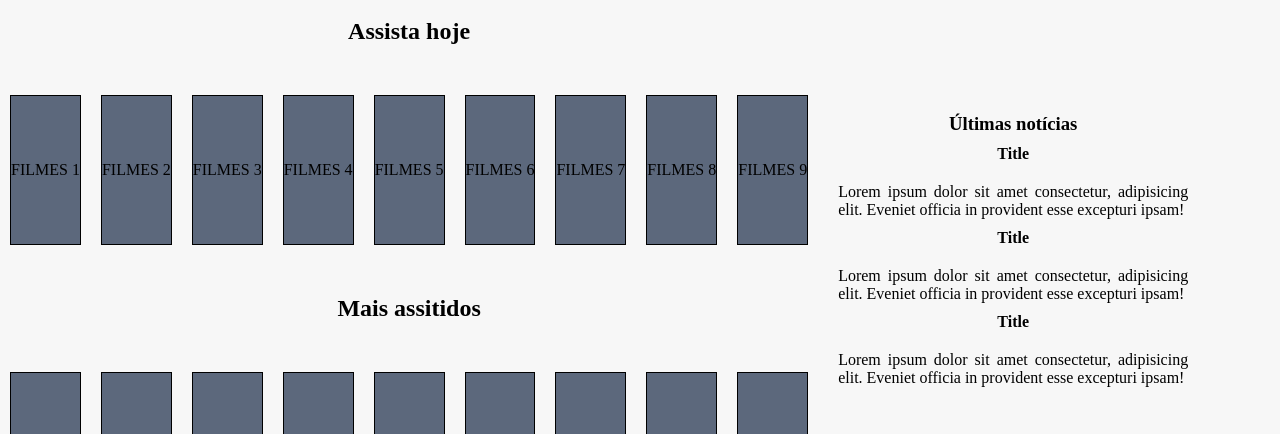
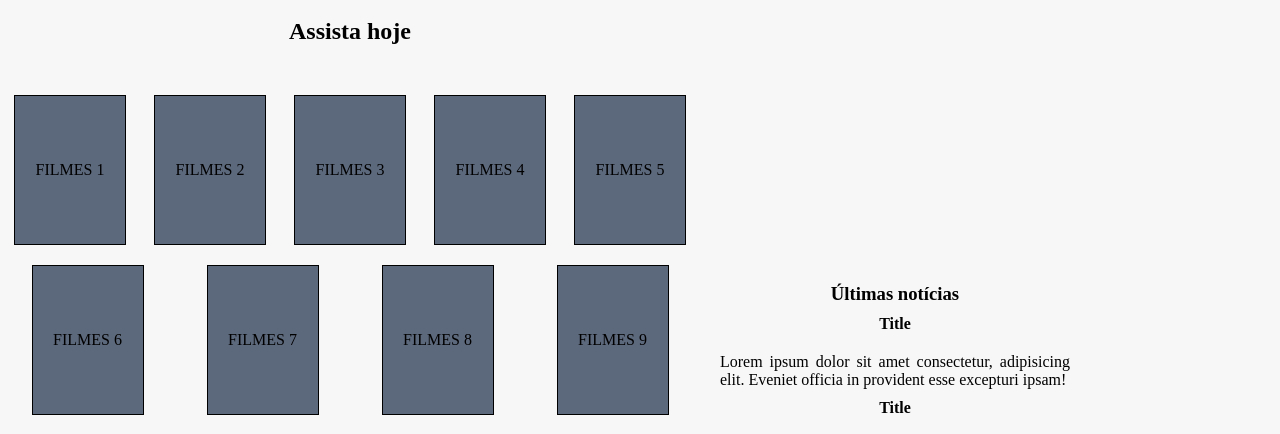
Before and after one commit to edison-ps/trybe-exercises, a plain HTML site: page exercises/6.4/index.html in a window 1280 px wide. Shown: the part 322-756 px from the top of the page. Drawn offline with Linux system fonts and the light colour scheme.

Commit message:
Projeto 6.4

```diff
--- a/exercises/6.4/style.css
+++ b/exercises/6.4/style.css
@@ -57,6 +57,12 @@
   .movie-container {
     display: flex;
     flex-direction: column;
+    flex-basis: 700px;
+
+  }
+
+  .movie-container div {
+    flex-basis: 16%;
   }
 
   .movie-container h2 {
@@ -68,6 +74,7 @@
     display: flex;
     flex-wrap: wrap;
     justify-content: space-around;
+
   }
 
   .card-container div {
@@ -85,18 +92,20 @@
     flex-direction: column;
     margin: 20px;
     flex-basis: 350px;
-    justify-content: center;
+    justify-content:  center;
 
 
-
-  }
+   }
 
   .aside-container h3, h4 {
     margin-bottom: 10px;
     text-align: center;
+
   }
 
   .aside-container p {
     margin: 10px 0;
     text-align: justify;
+    align-items: stretch;
+
   }
```
